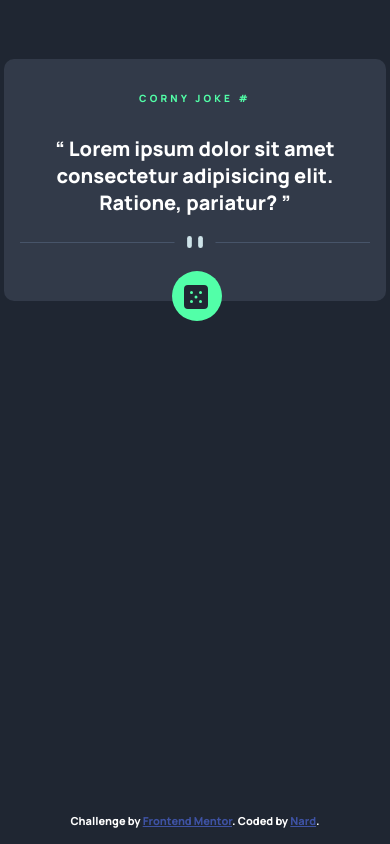
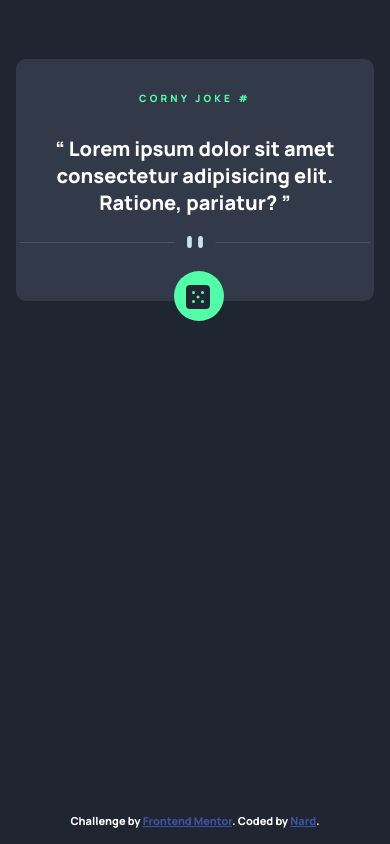
Before and after one commit to CocoShesh/Corny-Jokes-Generator, a plain HTML site: page index.html in a window 390 px wide. Drawn offline with Linux system fonts and the light colour scheme.

Commit message:
fix responsive

```diff
--- a/style.css
+++ b/style.css
@@ -28,7 +28,7 @@ main {
   position: relative;
   padding-inline: 1rem;
   border-radius: 10px;
-  width: 350px;
+  max-width: min-content;
   background-color: var(--Dark-Grayish-Blue);
 }
 main p,
@@ -102,3 +102,9 @@ footer {
   text-align: center;
   margin-bottom: 1rem;
 }
+
+@media screen and (min-width: 320px) and (max-width: 640px) {
+  main {
+    margin-inline: 1rem;
+  }
+}
```
